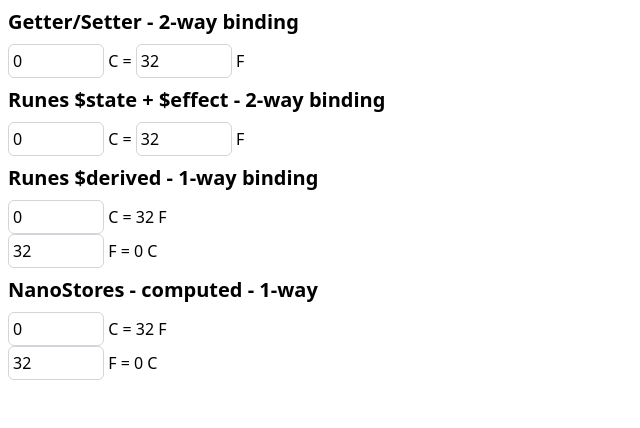
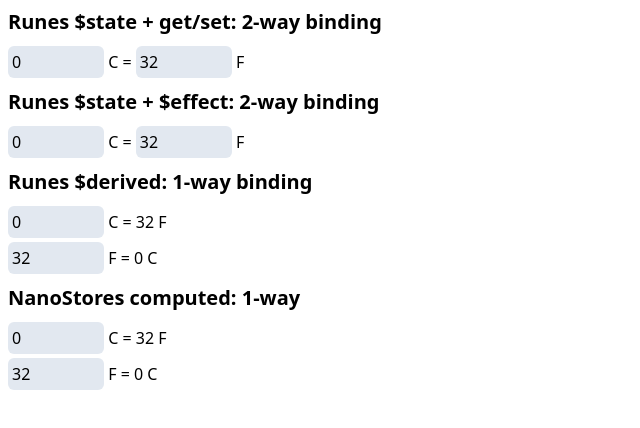
Before and after one commit to cassinius/svelte5-with-stores, a SvelteKit app: page /temps in a window 1280 px wide. Shown: the top 428 px of the page, without its empty margins (0-640 px from the left). Built offline with nearby package versions, Linux system fonts and the light colour scheme.

Commit message:
first attempt integrating xoid -> importing useAtom crashes Svelte5(kit)

```diff
--- a/package.json
+++ b/package.json
@@ -25,6 +25,7 @@
 	},
 	"dependencies": {
 		"@tailwindcss/vite": "^4.0.0-beta.9",
+		"@xoid/svelte": "^0.5.2",
 		"nanostores": "^0.11.3",
 		"tailwindcss": "^4.0.0-beta.9",
 		"xoid": "^1.0.0-beta.12"
--- a/src/app.css
+++ b/src/app.css
@@ -5,6 +5,6 @@
     @apply my-2 text-xl font-bold;
   }
   input {
-    @apply w-24 p-1 border border-gray-300 rounded-md;
+    @apply my-0.5 w-24 p-1 bg-slate-200 rounded-md;
   }
 }
--- a/src/lib/xoid/temps.ts
+++ b/src/lib/xoid/temps.ts
@@ -0,0 +1,8 @@
+import { atom } from 'xoid';
+
+export const _xoid_c = atom(0, (a) => {
+	compute: (f: number) => (a.value = ((f - 32) * 5) / 9);
+});
+export const _xoid_f = atom(32, (a) => {
+	compute: (c: number) => (a.value = (c * 9) / 5 + 32);
+});
--- a/src/routes/temps/+page.svelte
+++ b/src/routes/temps/+page.svelte
@@ -2,8 +2,13 @@
 	import { StateGetSetTemps, DeriveEffectTemps } from '$lib/runes/temps.svelte';
 	import { nano_c, nano_f, nano_c_computed, nano_f_computed } from '$lib/nano/temps';
 
+	// import { useAtom } from '@xoid/svelte';
+	// import { _xoid_c, _xoid_f } from '$lib/xoid/temps';
+
 	const getSetTemps = new StateGetSetTemps();
 	const runeTemps = new DeriveEffectTemps();
+	// let xoid_c = useAtom(_xoid_c);
+	// let xoid_f = useAtom(_xoid_f);
 
 	// NOTE for 2-way binding on Runes
 	$effect(() => {
@@ -20,7 +25,7 @@
 	});
 </script>
 
-<h3>Getter/Setter - 2-way binding</h3>
+<h3>Runes $state + get/set: 2-way binding</h3>
 <input type="number" bind:value={getSetTemps.c} />
 <span>C =</span>
 <input type="number" bind:value={getSetTemps.f} />
@@ -28,7 +33,7 @@
 <!-- <br/><span>pub_f_no_getter: {getSetTemps.pubf}</span>
 <br/><span>pub_f_no_$state: {getSetTemps.pubfnostate}</span> -->
 
-<h3>Runes $state + $effect - 2-way binding</h3>
+<h3>Runes $state + $effect: 2-way binding</h3>
 <input
 	type="number"
 	bind:this={runeTemps.c_input}
@@ -42,7 +47,7 @@
 />
 <span>F</span>
 
-<h3>Runes $derived - 1-way binding</h3>
+<h3>Runes $derived: 1-way binding</h3>
 <input type="number" bind:value={runeTemps.c} />
 <span>C =</span>
 <span>{runeTemps.f_derived} F</span>
@@ -51,7 +56,7 @@
 <span>F =</span>
 <span>{runeTemps.c_derived} C</span>
 
-<h3>NanoStores - computed - 1-way</h3>
+<h3>NanoStores computed: 1-way</h3>
 <input type="number" bind:value={$nano_c} />
 <span>C =</span>
 <span>{$nano_f_computed} F</span>
@@ -59,3 +64,9 @@
 <input type="number" bind:value={$nano_f} />
 <span>F =</span>
 <span>{$nano_c_computed} C</span>
+
+<!-- <h3>Xoid -> atom + "atom functions"</h3>
+<input type="number" bind:value={xoid_c} />
+<span>C =</span>
+<input type="number" bind:value={xoid_f} />
+<span>F</span> -->
--- /dev/null
+++ b/src/routes/temps/+server.ts
@@ -0,0 +1 @@
+export const prerender = false;
```
Also changed, not shown: 1 other file (tests, documents, lock files or other folders).
